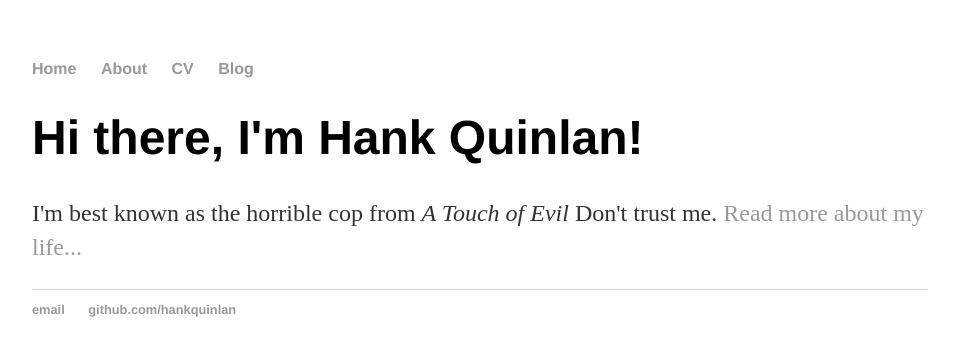
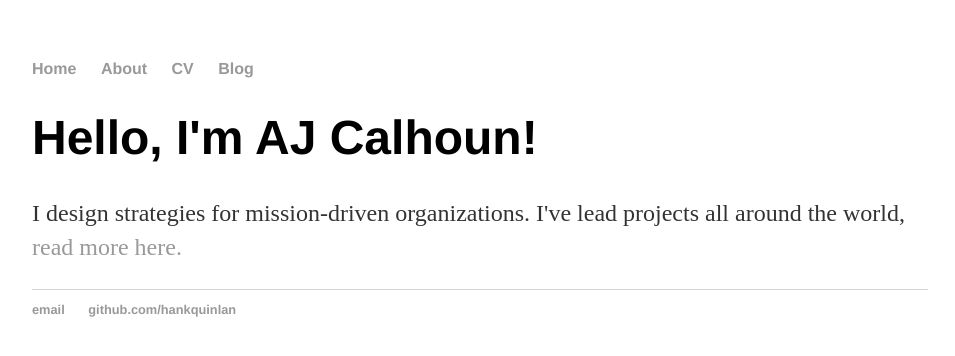
Before and after one commit to ajcalhoun/ajcalhoun.github.io, a Jekyll site: the page built from index.html, in a window 1280 px wide. Shown: the top 356 px of the page, without its empty margins (160-1115 px from the left). Built offline with Jekyll 4.4.1, drawn with Linux system fonts in a browser that asks for light colours.

Commit message:
Update index.html

```diff
--- a/index.html
+++ b/index.html
@@ -1,8 +1,8 @@
 ---
 layout: default
-title: Hank Quinlan, Horrible Cop
+title: Andrew J. Calhoun
 ---
 <div class="blurb">
-	<h1>Hi there, I'm Hank Quinlan!</h1>
-	<p>I'm best known as the horrible cop from <em>A Touch of Evil</em> Don't trust me. <a href="/about">Read more about my life...</a></p>
+	<h1>Hello, I'm AJ Calhoun!</h1>
+	<p>I design strategies for mission-driven organizations. I've lead projects all around the world, <a href="/about"> read more here. </a></p>
 </div><!-- /.blurb -->
```
